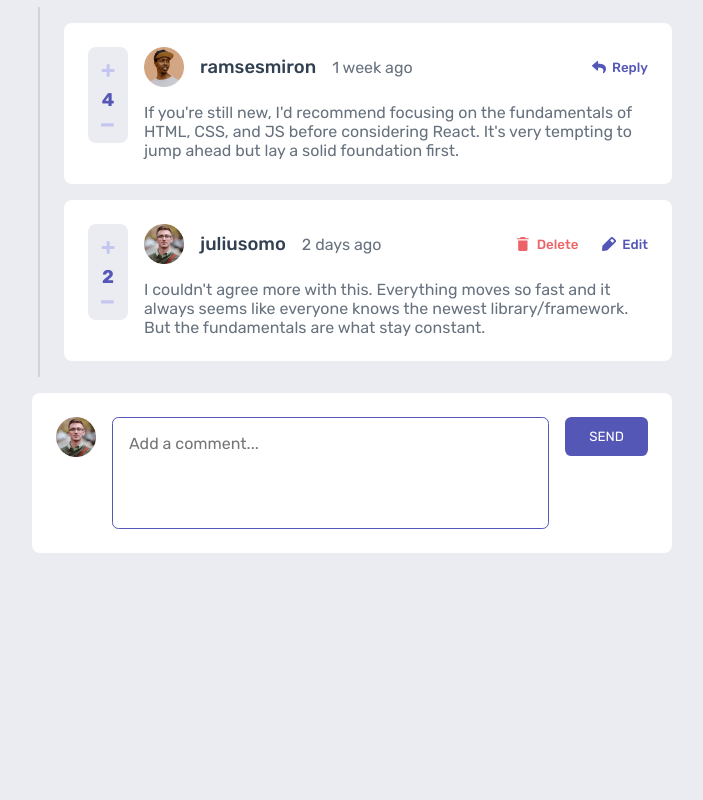
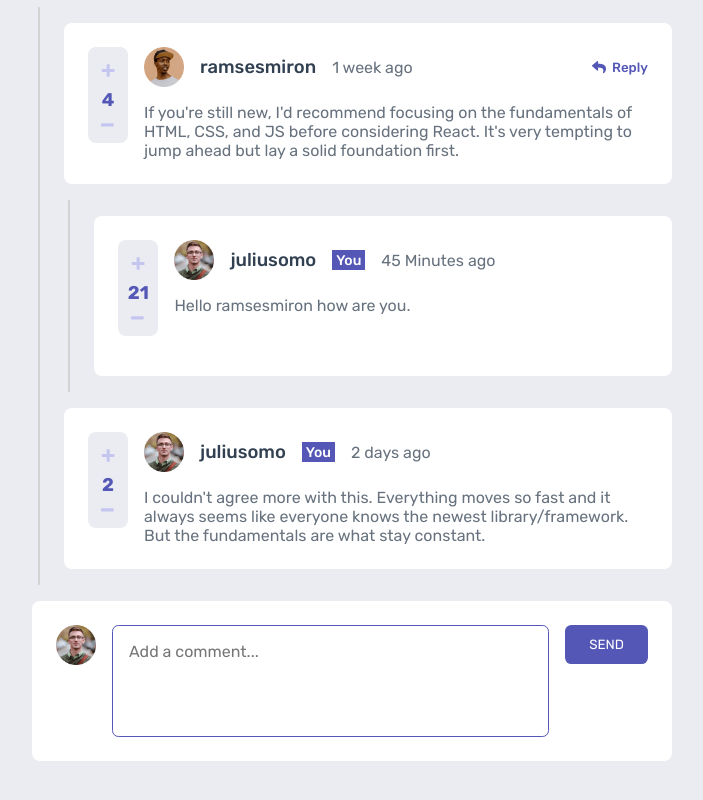
Before and after one commit to dream0ver/interactive-comment-section, a React (Vite) app: page / in a window 1280 px wide. Shown: the part 560-1360 px from the top of the page, without its empty margins (288-991 px from the left). Before the commit the page ends 1193 px from the top, so only its background shows below. Built offline with nearby package versions, Linux system fonts and the light colour scheme.

Commit message:
added cancel button in new comment option

```diff
--- a/src/App.tsx
+++ b/src/App.tsx
@@ -10,7 +10,7 @@ function App() {
       {DB.comments.map((comment: any) => (
         <Comment {...comment} currentUser={DB.currentUser} />
       ))}
-      <NewComment userInfo={DB.currentUser} setDB={setDB} />
+      <NewComment userInfo={DB.currentUser} />
     </section>
   )
 }
--- a/src/components/Comment.tsx
+++ b/src/components/Comment.tsx
@@ -1,7 +1,11 @@
 import { CommentPropType } from "../types/types"
+import NewComment from "./NewComment"
 import Upvote from "./Upvote"
+import { useState } from "react"
 
 export default function Comment(props: CommentPropType) {
+  const [showInput, setShowInput] = useState<boolean>(false)
+  const onReply = () => setShowInput(true)
   return (
     <>
       <article className="comment-card flex comment">
@@ -11,23 +15,34 @@ export default function Comment(props: CommentPropType) {
             <div className="user-info">
               <img className="user-icon" src={props.user.image} />
               <span className="user-name">{props.user.username}</span>
+              {props.user.username == props.currentUser.username && (
+                <span className="you-info">You</span>
+              )}
               <span className="comment-time">{props.createdAt}</span>
             </div>
             <div className="actions">
               {props.user.username !== props.currentUser.username && (
-                <button className="btn-reply">Reply</button>
+                <button className="btn-reply" onClick={onReply}>
+                  Reply
+                </button>
               )}
-              {props.user.username === props.currentUser.username && (
+              {/* {props.user.username === props.currentUser.username && (
                 <>
                   <button className="btn-delete">Delete</button>
                   <button className="btn-edit">Edit</button>
                 </>
-              )}
+              )} */}
             </div>
           </div>
           <p>{props.content}</p>
         </div>
       </article>
+      {showInput && (
+        <NewComment
+          userInfo={props.currentUser}
+          onCancel={() => setShowInput(false)}
+        />
+      )}
       {props.replies?.length ? (
         <div className="replies">
           <div className="line"></div>
--- a/src/components/NewComment.tsx
+++ b/src/components/NewComment.tsx
@@ -1,29 +1,13 @@
+import { useState } from "react"
 import { UserInfoType } from "../types/types"
-import { useState } from "react"
-import { v4 as uuidv4 } from "uuid"
 
 type Props = {
   userInfo: UserInfoType
-  setDB: any
+  onCancel?: any
 }
 
 export default function NewComment(props: Props) {
   const [text, setText] = useState<string>("")
-  const onSend = () => {
-    const newComment = {
-      uuid: uuidv4(),
-      content: text,
-      createdAt: "Just now",
-      score: 0,
-      user: props.userInfo,
-      replies: [],
-    }
-    props.setDB((prev: any) => ({
-      ...prev,
-      comments: [...prev.comments, newComment],
-    }))
-    setText("")
-  }
   return (
     <article
       className="comment-card flex"
@@ -36,9 +20,14 @@ export default function NewComment(props: Props) {
         value={text}
         onChange={e => setText(e.target.value)}
       ></textarea>
-      <button className="btn-primary" onClick={onSend}>
-        Send
-      </button>
+      <div className="new-comment-btn-group">
+        <button className="btn-primary">Send</button>
+        {typeof props.onCancel == "function" && (
+          <button className="btn-primary btn-cancel" onClick={props.onCancel}>
+            Cancel
+          </button>
+        )}
+      </div>
     </article>
   )
 }
--- a/src/data.json
+++ b/src/data.json
@@ -12,8 +12,7 @@
       "user": {
         "image": "./images/avatars/image-amyrobson.png",
         "username": "amyrobson"
-      },
-      "replies": []
+      }
     },
     {
       "uuid": "203fe9f7-7361-40d2-b2f0-e56ae047c49b",
@@ -27,16 +26,31 @@
       "replies": [
         {
           "uuid": "2fe3f6bb-9477-4008-94fa-5a4360633ef9",
+          "parent_uuid": "203fe9f7-7361-40d2-b2f0-e56ae047c49b",
           "content": "If you're still new, I'd recommend focusing on the fundamentals of HTML, CSS, and JS before considering React. It's very tempting to jump ahead but lay a solid foundation first.",
           "createdAt": "1 week ago",
           "score": 4,
           "user": {
             "image": "./images/avatars/image-ramsesmiron.png",
             "username": "ramsesmiron"
-          }
+          },
+          "replies": [
+            {
+              "uuid": "d1e66fa4-5907-441f-88fd-e4f65b5fbad7",
+              "parent_uuid": "2fe3f6bb-9477-4008-94fa-5a4360633ef9",
+              "content": "Hello ramsesmiron how are you.",
+              "createdAt": " 45 Minutes ago",
+              "score": 21,
+              "user": {
+                "image": "./images/avatars/image-juliusomo.png",
+                "username": "juliusomo"
+              }
+            }
+          ]
         },
         {
           "uuid": "d1e66fa4-5907-441f-88fd-e4f65b5fbad5",
+          "parent_uuid": "203fe9f7-7361-40d2-b2f0-e56ae047c49b",
           "content": "I couldn't agree more with this. Everything moves so fast and it always seems like everyone knows the newest library/framework. But the fundamentals are what stay constant.",
           "createdAt": "2 days ago",
           "score": 2,
--- a/src/main.scss
+++ b/src/main.scss
@@ -116,6 +116,13 @@ p {
           font-size: 1.15rem;
           color: $Darkblue;
         }
+        .you-info {
+          color: white;
+          font-weight: 500;
+          font-size: 14px;
+          padding: 0.1rem 0.25rem;
+          background-color: $moderate-blue;
+        }
         .comment-time {
           color: $GrayishBlue;
         }
@@ -174,3 +181,11 @@ p {
     width: 95%;
   }
 }
+.btn-cancel {
+  background-color: $SoftRed;
+}
+.new-comment-btn-group {
+  display: flex;
+  flex-direction: column;
+  gap: 0.5rem;
+}
--- a/src/types/types.ts
+++ b/src/types/types.ts
@@ -4,6 +4,7 @@ export type UserInfoType = {
 }
 export type CommentPropType = {
   uuid: string
+  parent_uuid?: string
   content: string
   createdAt: string
   score: number
```
